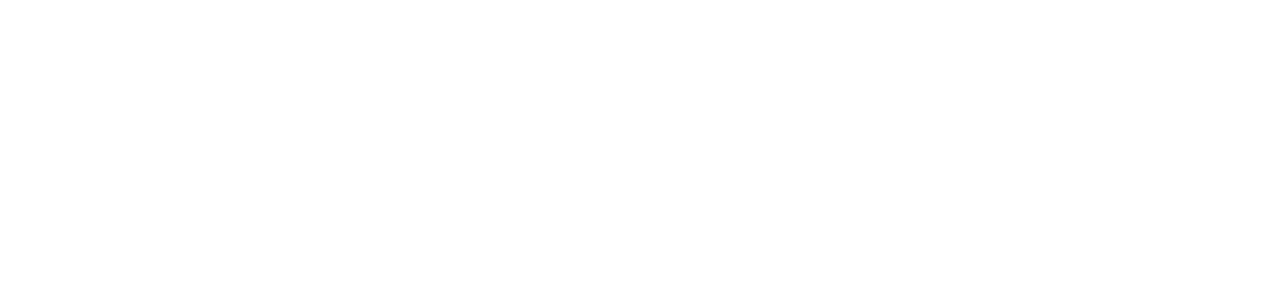
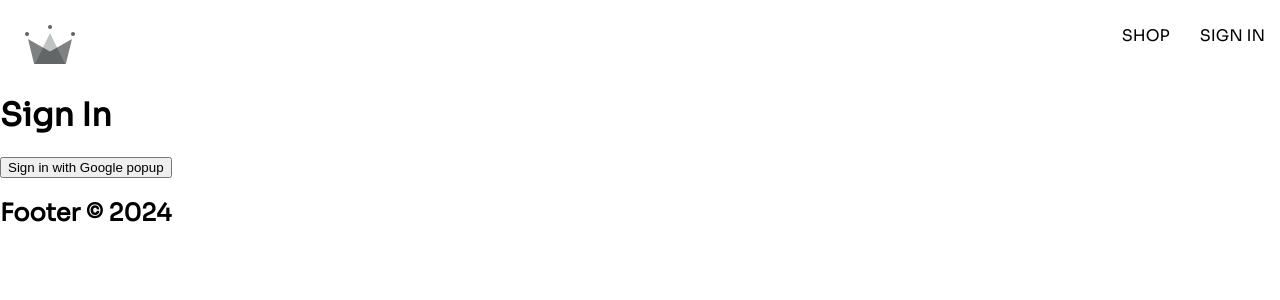
Before and after one commit to ristotoldsep/react-ecommerce, a React (Create React App) app: page /sign-in in a window 1280 px wide. Before the commit this address had no page. Shown: the top 300 px of the page. Built offline with nearby package versions, Linux system fonts and the light colour scheme.

Commit message:
Started implementing sign-in functionality and added firebase

```diff
--- a/package.json
+++ b/package.json
@@ -6,6 +6,7 @@
     "@testing-library/jest-dom": "^5.17.0",
     "@testing-library/react": "^13.4.0",
     "@testing-library/user-event": "^13.5.0",
+    "firebase": "^10.7.1",
     "react": "^18.2.0",
     "react-dom": "^18.2.0",
     "react-router-dom": "^6.21.1",
--- a/src/App.js
+++ b/src/App.js
@@ -2,9 +2,7 @@
 
 import Layout from './routes/layout/layout.component';
 import Home from "./routes/home/home.component";
-
-
-
+import Signin from './routes/sign-in/sign-in.component';
 
 const Shop = () => {
   return (
@@ -20,6 +18,7 @@
     <Route path="/" element={<Layout />}>
       <Route index element={<Home />} />
       <Route path="shop" element={<Shop />} />
+      <Route path="sign-in" element={<Signin />} />
     </Route>
   </Routes>
   )
--- a/src/routes/layout/layout.component.jsx
+++ b/src/routes/layout/layout.component.jsx
@@ -15,6 +15,9 @@
             <Link className="nav-link" to="/shop">
                 SHOP
             </Link>
+            <Link className="nav-link" to="/sign-in">
+                SIGN IN
+            </Link>
         </div>
       </div>
       <Outlet />
--- /dev/null
+++ b/src/routes/sign-in/sign-in.component.jsx
@@ -0,0 +1,19 @@
+import { signInWithGooglePopup } from "../../utils/firebase/firebase.utils";
+
+const Signin = () => {
+    const logGoogleUser = async () => {
+        const response = await signInWithGooglePopup();
+        console.log(response);
+    }
+
+    return (
+        <div>
+            <h1>Sign In</h1>
+            <button onClick={logGoogleUser}>
+                Sign in with Google popup
+            </button>
+        </div>
+    )
+}
+
+export default Signin;
--- /dev/null
+++ b/src/utils/firebase/firebase.utils.js
@@ -0,0 +1,24 @@
+import { initializeApp } from "firebase/app";
+import { getAuth, signInWithRedirect, signInWithPopup, GoogleAuthProvider } from 'firebase/auth';
+
+// Your web app's Firebase configuration
+const firebaseConfig = {
+  apiKey: "AIzaSyDnHr2Ac7C9XiW12SZ1UdwUi7SfZB9nrD4",
+  authDomain: "react-ecommerce-db-fc5c2.firebaseapp.com",
+  projectId: "react-ecommerce-db-fc5c2",
+  storageBucket: "react-ecommerce-db-fc5c2.appspot.com",
+  messagingSenderId: "651514934272",
+  appId: "1:651514934272:web:76c985b9bfdcdc855914e5",
+};
+
+// Initialize Firebase
+const firebaseApp = initializeApp(firebaseConfig);
+
+const provider = new GoogleAuthProvider();
+
+provider.setCustomParameters({
+    prompt: "select_account"
+});
+
+export const auth = getAuth();
+export const signInWithGooglePopup = () => signInWithPopup(auth, provider);
```
Also changed, not shown: 1 other file (tests, documents, lock files or other folders).
